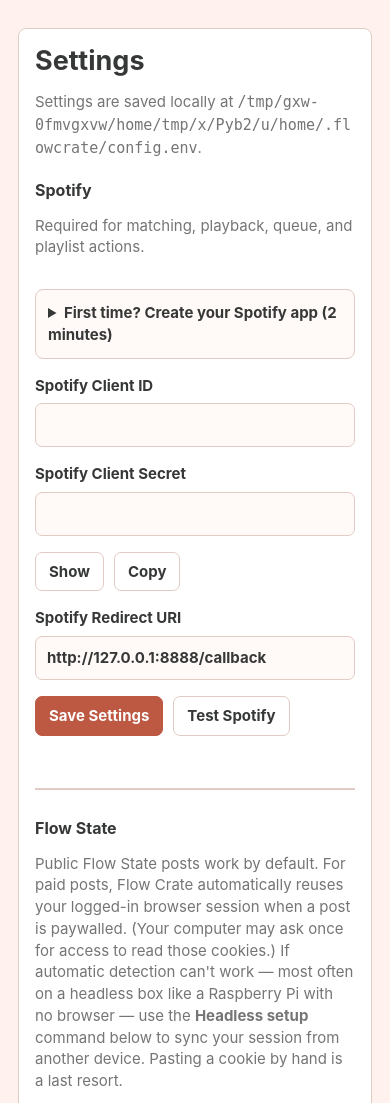
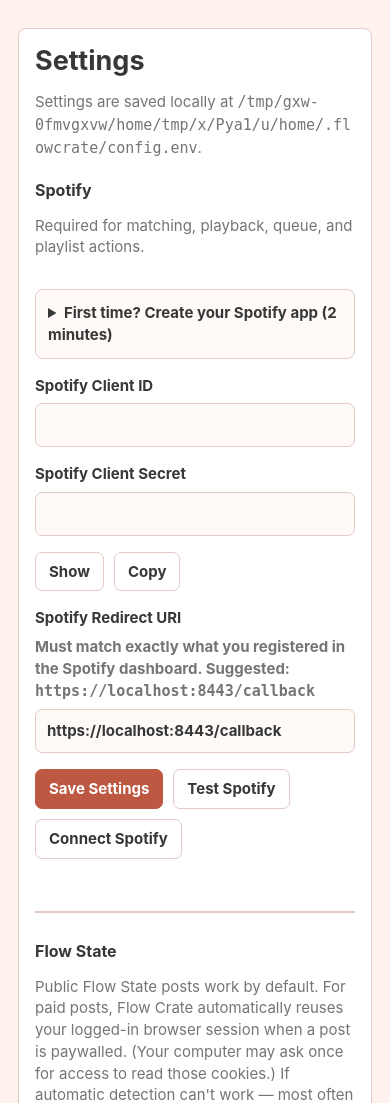
Before and after one commit to zizmax/FlowCrate, a Flask app: page /settings in a window 390 px wide. Shown: the part 106-1209 px from the top of the page. Run offline with Flask 3, Linux system fonts and the light colour scheme; data that the repository does not hold is empty.

Commit message:
Fix headless Spotify auth, mobile dashboard overflow, and settings label
Replace the crash-prone interactive Spotify OAuth (which bound a local
server inside a web request and failed with [Errno 98] on headless hosts)
with a proper web flow:
- SpotifyManager validates the cached token without binding a socket and
  raises SpotifyAuthRequired instead of hanging.
- Add /spotify/login + an HTTPS-only /callback (self-signed cert via new
  tls.py) so Flow Crate captures the redirect itself; the main HTTP server
  (Siri/API) is unchanged.
- Derive the redirect URI from the hostname the browser used, so the Pi
  case works by default; warn when a loopback redirect is used remotely.

Also:
- Fix dashboard mobile layout: nested grid/flex min-width:auto forced the
  page to 700px (desktop-scaled look, broken navbar) — cap with min-width:0.
- Fix the connect.sid settings label wrapping onto three lines.

Adds the cryptography dependency and tests/test_spotify_oauth.py.

Co-Authored-By: Claude Opus 4.8 <noreply@anthropic.com>

```diff
--- a/pyproject.toml
+++ b/pyproject.toml
@@ -18,6 +18,7 @@ dependencies = [
     "browser_cookie3",
     "spotipy",
     "soco",
+    "cryptography",
 ]
 
 [project.scripts]
--- a/src/flowcrate/app.py
+++ b/src/flowcrate/app.py
@@ -3,6 +3,7 @@ import logging
 import logging.handlers
 import os
 import platform
+import secrets
 import socket
 import subprocess
 import sys
@@ -34,7 +35,7 @@ from .cache import (
     refresh_from_flowstate,
     selected_track_uris,
 )
-from .config import load_config, masked, reset_local_config, save_config, save_config_values
+from .config import load_config, masked, read_saved_values, reset_local_config, save_config, save_config_values
 from .logs import list_logs, read_log
 from .paths import CONFIG_FILE, LOGS_DIR, TOKEN_CACHE, ensure_dirs
 from .playback import DevicePickerRequired, resolve_playback_target
@@ -53,12 +54,20 @@ from .shortcut import (
     signed_shortcut,
     unsigned_shortcut,
 )
-from .spotify import SpotifyManager, SpotifyRateLimitError
+from .spotify import SPOTIFY_SCOPE, SpotifyAuthRequired, SpotifyManager, SpotifyRateLimitError
 
 # Single-flight background refresh: page load, tab focus, and the API may all trigger
 # at once; only one refresh ever runs at a time.
 _REFRESH_LOCK = threading.Lock()
 _REFRESH_STATE = {"running": False}
+
+# OAuth state store: maps state token -> expiry timestamp.
+# Used instead of Flask session cookies because the http UI origin and the
+# https /callback origin differ (different ports), so session cookies are
+# NOT shared between the two listeners.
+_OAUTH_STATE_LOCK = threading.Lock()
+_OAUTH_STATES: dict[str, float] = {}
+_OAUTH_STATE_TTL = 600  # 10 minutes
 
 _LOG_FORMAT = "%(asctime)s [%(levelname)s] %(message)s"
 
@@ -111,6 +120,57 @@ def _refresh_status():
     with _REFRESH_LOCK:
         running = _REFRESH_STATE["running"]
     return {"refreshing": running, "refreshed_at": last_refreshed_at(), "stale": cache_is_stale()}
+
+
+def _oauth_state_add(state: str) -> None:
+    """Store an OAuth state token with a ~10-minute TTL."""
+    with _OAUTH_STATE_LOCK:
+        _OAUTH_STATES[state] = time.time() + _OAUTH_STATE_TTL
+
+
+def _oauth_state_consume(state: str) -> bool:
+    """Return True and remove the state if it exists and has not expired."""
+    with _OAUTH_STATE_LOCK:
+        expiry = _OAUTH_STATES.pop(state, None)
+    if expiry is None:
+        return False
+    return time.time() <= expiry
+
+
+def _request_hostname():
+    """The hostname the current request used to reach us (no port), e.g. pi.local."""
+    return request.host.rsplit(":", 1)[0]
+
+
+def _effective_redirect_uri(https_port):
+    """The redirect URI to use for OAuth.
+
+    Prefers an explicitly-saved SPOTIFY_REDIRECT_URI; otherwise derives it from
+    the hostname the browser actually used to reach this page (so opening the UI
+    at ``pi.local:8765`` yields ``https://pi.local:8443/callback`` with no config
+    needed). Both /spotify/login and /callback resolve to the same value because
+    they derive the same hostname, which is what Spotify requires for the code
+    exchange to succeed.
+    """
+    saved = read_saved_values().get("SPOTIFY_REDIRECT_URI")
+    if saved:
+        return saved
+    return f"https://{_request_hostname()}:{https_port}/callback"
+
+
+def _spotify_oauth(redirect_uri=None):
+    """Build a SpotifyOAuth from the current config (never opens a browser)."""
+    from spotipy.oauth2 import SpotifyOAuth
+
+    cfg = load_config()
+    return SpotifyOAuth(
+        client_id=cfg.spotify_client_id,
+        client_secret=cfg.spotify_client_secret,
+        redirect_uri=redirect_uri or cfg.spotify_redirect_uri,
+        scope=SPOTIFY_SCOPE,
+        cache_path=str(TOKEN_CACHE),
+        open_browser=False,
+    )
 
 
 def create_app():
@@ -210,6 +270,8 @@ def create_app():
                     "track_count": len(track_uris),
                 }
             )
+        except SpotifyAuthRequired as exc:
+            flash(str(exc), "error")
         except SpotifyRateLimitError as exc:
             flash(str(exc), "warning")
         except Exception as exc:
@@ -232,11 +294,26 @@ def create_app():
                         "category": "success",
                         "message": f"Connected as {spotify.display_name}.",
                     }
+                except SpotifyAuthRequired:
+                    test_results["spotify"] = {
+                        "category": "error",
+                        "message": "Not connected — click Connect Spotify below.",
+                    }
                 except Exception as exc:
                     test_results["spotify"] = {"category": "error", "message": f"Spotify test failed: {exc}"}
             else:
                 flash("Settings saved.", "success")
             cfg = load_config()
+        https_port = app.config.get("HTTPS_PORT", 8443)
+        # Suggest (and, when unset, prefill) a redirect URI that matches the
+        # hostname the browser actually used, so the Pi case works by default.
+        spotify_redirect_suggestion = f"https://{_request_hostname()}:{https_port}/callback"
+        spotify_redirect_value = read_saved_values().get("SPOTIFY_REDIRECT_URI") or spotify_redirect_suggestion
+        # Warn when the effective redirect points at loopback but the page was
+        # reached from another device — that redirect can never come back here.
+        redirect_is_loopback = any(h in spotify_redirect_value for h in ("localhost", "127.0.0.1"))
+        accessed_remotely = _request_hostname() not in ("localhost", "127.0.0.1")
+        spotify_redirect_warn = redirect_is_loopback and accessed_remotely
         return render_template(
             "settings.html",
             cfg=cfg,
@@ -248,6 +325,10 @@ def create_app():
             is_macos=platform.system() == "Darwin",
             universal_host_placeholder=UNIVERSAL_HOST_PLACEHOLDER,
             universal_token=UNIVERSAL_TOKEN,
+            spotify_redirect_suggestion=spotify_redirect_suggestion,
+            spotify_redirect_value=spotify_redirect_value,
+            spotify_redirect_warn=spotify_redirect_warn,
+            https_port=https_port,
         )
 
     @app.route("/api/test-substack", methods=["POST"])
@@ -503,6 +584,59 @@ def create_app():
             download_name="Play Flow Crate.shortcut",
         )
 
+    @app.route("/spotify/login")
+    def spotify_login():
+        """Start the Spotify OAuth flow by redirecting to Spotify's auth page."""
+        cfg = load_config()
+        if not cfg.spotify_client_id or not cfg.spotify_client_secret:
+            flash("Set your Spotify Client ID and Secret in Settings first.", "error")
+            return redirect(url_for("settings"))
+        state = secrets.token_urlsafe(24)
+        _oauth_state_add(state)
+        https_port = app.config.get("HTTPS_PORT", 8443)
+        oauth = _spotify_oauth(redirect_uri=_effective_redirect_uri(https_port))
+        return redirect(oauth.get_authorize_url(state=state))
+
+    @app.route("/callback")
+    def spotify_callback():
+        """Receive the Spotify OAuth callback and exchange code for a token.
+
+        This route is reached on the HTTPS listener (different port from the
+        main HTTP server). The redirect back to settings uses the http port
+        stored in app.config so the user ends up on the correct origin.
+        """
+        error = request.args.get("error")
+        code = request.args.get("code")
+        state = request.args.get("state", "")
+
+        http_port = app.config.get("HTTP_PORT", 8765)
+        settings_url = f"http://{_local_hostname()}:{http_port}/settings"
+
+        if error:
+            flash(f"Spotify authorization failed: {error}", "error")
+            return redirect(settings_url)
+
+        if not _oauth_state_consume(state):
+            flash("Invalid or expired OAuth state. Please try connecting again.", "error")
+            return redirect(settings_url)
+
+        if not code:
+            flash("No authorization code received from Spotify.", "error")
+            return redirect(settings_url)
+
+        try:
+            https_port = app.config.get("HTTPS_PORT", 8443)
+            oauth = _spotify_oauth(redirect_uri=_effective_redirect_uri(https_port))
+            # as_dict=False writes token to cache and returns the token dict.
+            oauth.get_access_token(code, as_dict=False, check_cache=False)
+        except Exception as exc:
+            logging.exception("Spotify OAuth token exchange failed")
+            flash(f"Could not complete Spotify connection: {exc}", "error")
+            return redirect(settings_url)
+
+        flash("Spotify connected.", "success")
+        return redirect(settings_url)
+
     return app
 
 
@@ -686,10 +820,35 @@ def _print_startup_banner(url, extra_urls=()):
     print(f"     (it starts at login and restarts itself; remove with {uninstall}).")
 
 
+def _start_https_listener(app, host, https_port, cert_path, key_path):
+    """Start the HTTPS callback listener in a daemon thread.
+
+    Runs Werkzeug's make_server with a self-signed TLS context. This is the
+    only listener that handles /callback (Spotify's redirect_uri). The main
+    HTTP server is unaffected.
+    """
+    try:
+        from werkzeug.serving import make_server
+
+        srv = make_server(host, https_port, app, ssl_context=(cert_path, key_path))
+        t = threading.Thread(target=srv.serve_forever, daemon=True, name="https-callback")
+        t.start()
+        logging.info("HTTPS callback listener started on port %d.", https_port)
+    except Exception:
+        logging.warning(
+            "Could not start HTTPS callback listener on port %d — "
+            "Spotify OAuth connect flow unavailable. HTTP server continues.",
+            https_port,
+            exc_info=True,
+        )
+
+
 def main(argv=None):
     parser = argparse.ArgumentParser(description="Run the Flow Crate local web UI.")
     parser.add_argument("--host", default="0.0.0.0")
     parser.add_argument("--port", type=int, default=8765)
+    parser.add_argument("--https-port", type=int, default=8443,
+                        help="Port for the HTTPS-only Spotify OAuth callback listener (default 8443).")
     parser.add_argument("--no-browser", action="store_true")
     parser.add_argument(
         "--reset",
@@ -736,6 +895,24 @@ def main(argv=None):
         return
 
     app = create_app()
+
+    # Store ports in app config so routes can reference them.
+    app.config["HTTP_PORT"] = args.port
+    app.config["HTTPS_PORT"] = args.https_port
+
+    # Generate TLS cert and start the HTTPS callback listener.
+    try:
+        from .tls import ensure_cert
+
+        ip = _local_ip()
+        cert_path, key_path = ensure_cert(hostname=_local_hostname(), local_ip=ip)
+        _start_https_listener(app, args.host, args.https_port, cert_path, key_path)
+    except Exception:
+        logging.warning(
+            "TLS cert generation failed — HTTPS callback listener will not start.",
+            exc_info=True,
+        )
+
     if args.host == "0.0.0.0":
         # Bound to all interfaces: lead with the network address (so a headless
         # host prints a URL other devices can actually use), then the IP and
@@ -752,6 +929,7 @@ def main(argv=None):
         extras = []
         open_url = primary
     _print_startup_banner(primary, extras)
+    print(f"     HTTPS callback listener: https://localhost:{args.https_port}/callback")
     if not args.no_browser:
         threading.Timer(0.8, lambda: webbrowser.open(open_url)).start()
     # Never enable Flask debug mode: the Werkzeug debugger allows code execution
--- a/src/flowcrate/static/styles.css
+++ b/src/flowcrate/static/styles.css
@@ -776,6 +776,32 @@ code {
     font-size: 30px;
   }
 
+  /* Nested grid/flex items default to min-width:auto, so they refuse to shrink
+     below their content and push the whole page wider than the viewport (which
+     makes mobile render the desktop layout scaled down, with a misaligned
+     sticky topbar). Let them collapse to the available width instead. */
+  .dashboard-form,
+  .latest-panel,
+  .archive-panel {
+    min-width: 0;
+  }
+
+  .latest-panel {
+    grid-template-columns: minmax(0, 1fr);
+  }
+
+  /* Stack the space-between rows so the title/cache card and the stats/actions
+     sit vertically instead of fighting for a single line. */
+  .split,
+  .latest-toolbar {
+    align-items: stretch;
+    flex-direction: column;
+  }
+
+  .cache-card {
+    min-width: 0;
+  }
+
   .bulk-actions {
     justify-content: flex-start;
   }
--- a/src/flowcrate/templates/settings.html
+++ b/src/flowcrate/templates/settings.html
@@ -19,12 +19,20 @@
           and log in with the Spotify account you actually listen with (Premium is required for playback).</li>
         <li>Click <strong>Create app</strong>. Name and description can be anything
           (e.g. "Flow Crate"). Set the <strong>Redirect URI</strong> to exactly
-          <code>{{ cfg.spotify_redirect_uri }}</code>, and check the
-          <strong>Web API</strong> box.</li>
+          <code>{{ spotify_redirect_suggestion }}</code>
+          {% if spotify_redirect_suggestion != cfg.spotify_redirect_uri and cfg.spotify_redirect_uri %}
+            (your saved URI is <code>{{ cfg.spotify_redirect_uri }}</code>)
+          {% endif %}
+          and check the <strong>Web API</strong> box.</li>
         <li>Open the app's <strong>Settings</strong>, then copy the
           <strong>Client ID</strong> and <strong>Client Secret</strong> into the
-          fields below. Click <strong>Save Settings</strong>, then
-          <strong>Test Spotify</strong>.</li>
+          fields below.</li>
+        <li>Click <strong>Save Settings</strong>, then click
+          <strong>Connect Spotify</strong> below. Your browser will show a
+          one-time "connection not private" warning for the self-signed HTTPS
+          certificate — click <strong>Advanced → Proceed</strong> (or similar)
+          to continue. Spotify will ask you to authorize Flow Crate, then redirect
+          you back here.</li>
       </ol>
     </details>
 
@@ -42,11 +50,17 @@
     </div>
     <label>
       Spotify Redirect URI
-      <input name="SPOTIFY_REDIRECT_URI" type="text" value="{{ cfg.spotify_redirect_uri }}">
+      <span class="muted">Must match exactly what you registered in the Spotify dashboard.
+        Suggested: <code>{{ spotify_redirect_suggestion }}</code></span>
+      <input name="SPOTIFY_REDIRECT_URI" type="text" value="{{ spotify_redirect_value }}">
     </label>
+    {% if spotify_redirect_warn %}
+      <p class="inline-result error">This redirect URI points at <code>localhost</code>, which only works when the browser runs on the same machine as Flow Crate. Since you're accessing this from another device, use <code>{{ spotify_redirect_suggestion }}</code> instead (and register that exact value in Spotify).</p>
+    {% endif %}
     <div class="button-row">
       <button class="primary" name="action" value="save" type="submit">Save Settings</button>
       <button name="action" value="test_spotify" type="submit">Test Spotify</button>
+      <a class="button" href="/spotify/login">Connect Spotify</a>
       {% if test_results.spotify %}
         <span class="inline-result {{ test_results.spotify.category }}">{{ test_results.spotify.message }}</span>
       {% endif %}
@@ -63,7 +77,7 @@
     </div>
 
     <label>
-      Flow State session cookie (<code>connect.sid</code>)
+      <span>Flow State session cookie (<code>connect.sid</code>)</span>
       <input id="flowstate-sid-input" name="FLOWSTATE_CONNECT_SID" type="password" value="{{ cfg.flowstate_connect_sid }}">
     </label>
     <div class="button-row">
```
Also changed, not shown: src/flowcrate/config.py (+4 -4 lines), src/flowcrate/spotify.py (+20 -4 lines), src/flowcrate/tls.py (added, +117 -0 lines), tests/test_api.py (+3 -2 lines), tests/test_spotify_oauth.py (added, +219 -0 lines).
